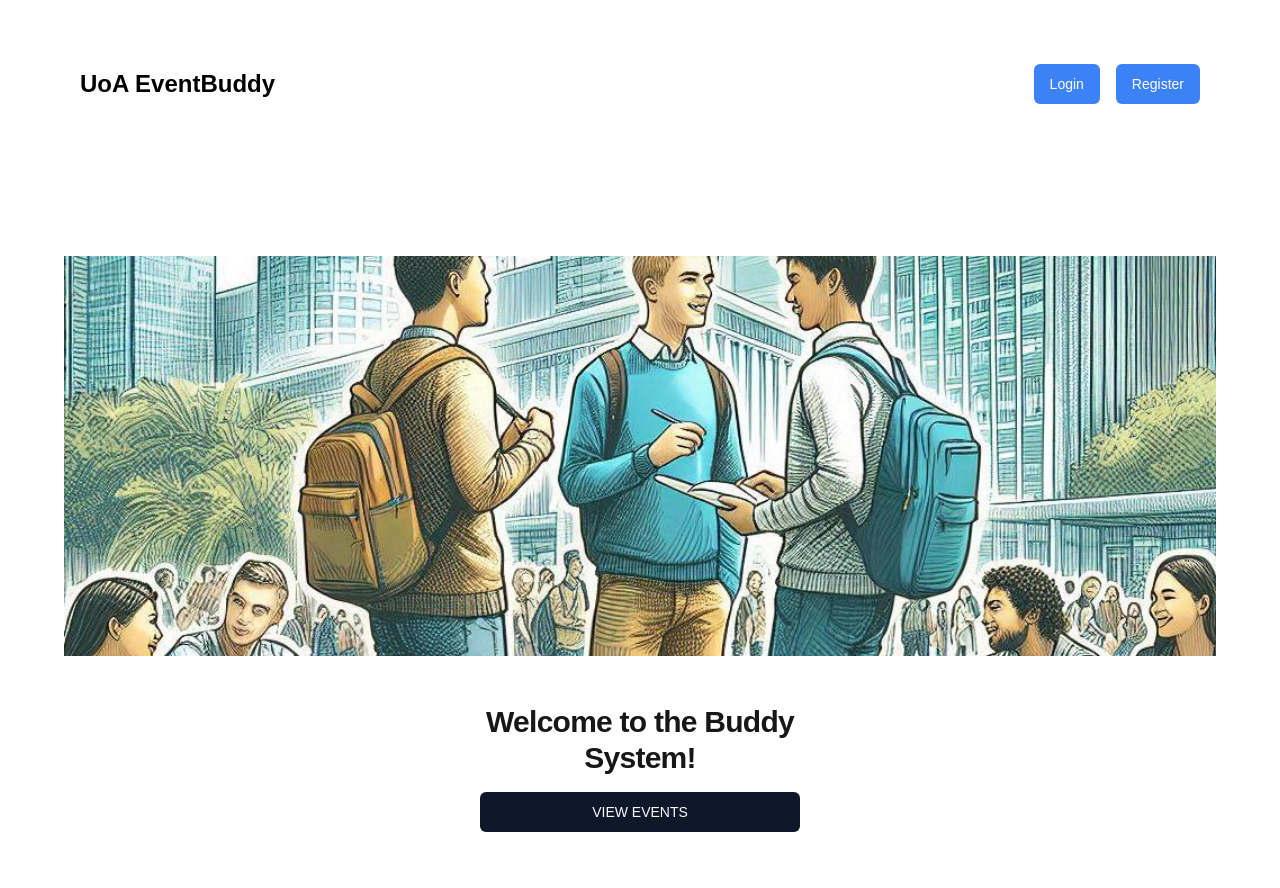
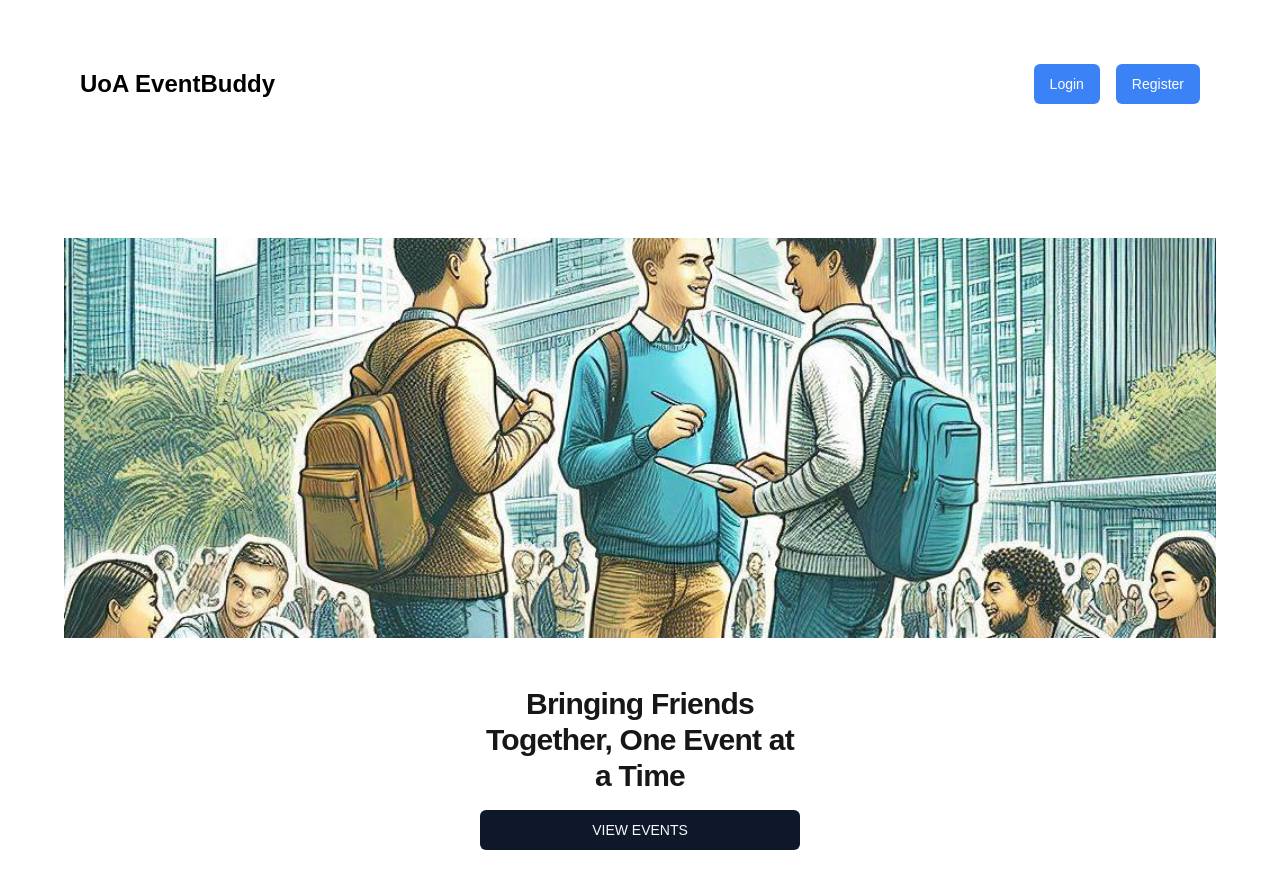
Before and after one commit to IsabelBody/EYIdeate, a Next.js app: page / in a window 1280 px wide. Shown: the top 888 px of the page. Built offline with nearby package versions, Linux system fonts and the light colour scheme.

Commit message:
know someone

```diff
--- a/src/app/page.tsx
+++ b/src/app/page.tsx
@@ -18,7 +18,7 @@ const HomePage = () => {
 
       {/* Text Below the Banner */}
       <div className="p-8 max-w-sm w-full text-center z-10 mt-4">
-        <h1 className="text-3xl font-semibold mb-4">Welcome to the Buddy System!</h1>
+        <h1 className="text-3xl font-semibold mb-4">Bringing Friends Together, One Event at a Time</h1>
         <div className="flex flex-col space-y-4">
           <Link href="/events">
             <Button className="w-full">VIEW EVENTS</Button>
```
